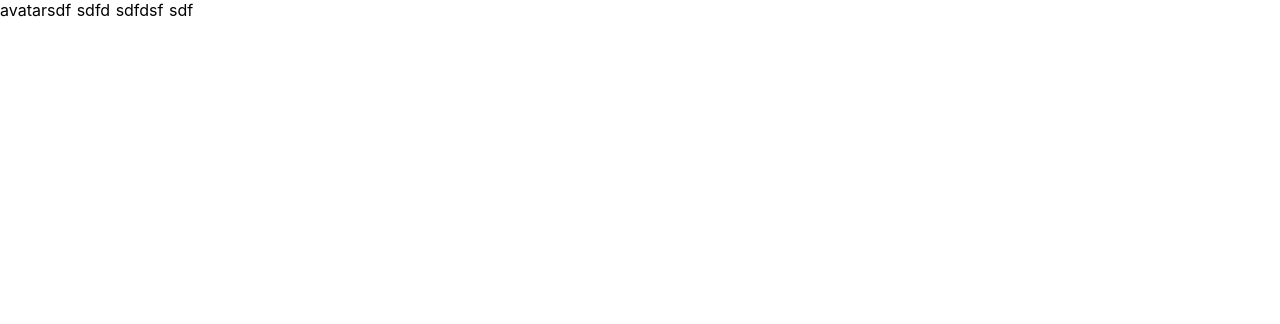
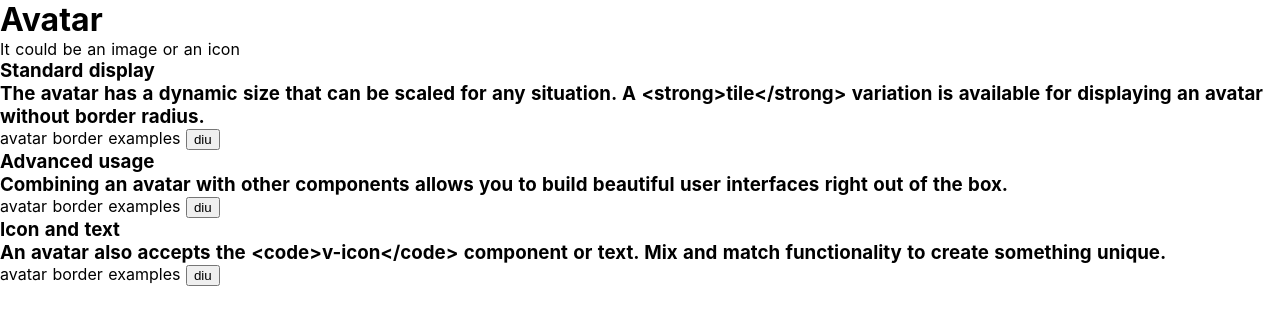
Before and after one commit to HouseBrew/yolo-doc, a Nuxt app: page /avatar in a window 1280 px wide. Shown: the top 324 px of the page. Built offline with nearby package versions, Linux system fonts and the light colour scheme.

Commit message:
page - component-view - component ex

```diff
--- /dev/null
+++ b/components/component-example.vue
@@ -0,0 +1,33 @@
+<template>
+  <div>
+    <h3>{{ex.title}}</h3>
+    <h3>{{ex.desc}}</h3>
+    <component :is="component"></component>
+  </div>
+</template>
+
+<script>
+  export default {
+    name: 'component-example',
+    props: {
+      ex: {
+        type: Object
+      },
+    },
+    data () {
+      return {
+        component: null
+      }
+    },
+    mounted () {
+      import(
+        /* webpackChunkName: "examples" */
+        /* webpackMode: "lazy-once" */
+        `../examples/${this.ex.file}.vue`
+        ).then(comp => {
+          console.log(comp)
+        this.component = comp.default
+      })
+    }
+  }
+</script>
--- /dev/null
+++ b/components/component-view.vue
@@ -0,0 +1,23 @@
+<template>
+  <div>
+    <h1>{{doc.title}}</h1>
+    <p v-html="doc.desc"></p>
+    <component-ex
+      v-if="doc.examples"
+      v-for="ex in doc.examples"
+      :ex="ex">
+    </component-ex>
+  </div>
+</template>
+
+<script>
+  export default {
+    name: 'component-view',
+    props: {
+      doc: {
+        type: Object,
+        required: true
+      }
+    }
+  }
+</script>
--- /dev/null
+++ b/examples/avatar/border.vue
@@ -0,0 +1,6 @@
+<template>
+  <div>
+    avatar border examples
+    <button>diu</button>
+  </div>
+</template>
--- a/nuxt.config.js
+++ b/nuxt.config.js
@@ -33,5 +33,7 @@ module.exports = {
         })
       }
     }
-  }
+  },
+
+  plugins: ['~/plugins/doc-component']
 }
--- a/pages/avatar.vue
+++ b/pages/avatar.vue
@@ -1,11 +1,47 @@
 <template>
   <div>
-    avatarsdf sdfd sdfdsf sdf
+    <component-view :doc="doc"></component-view>
   </div>
 </template>
 
 <script>
   export default {
-    name: 'avatar-view'
+    name: 'avatar-view',
+    data () {
+      return {
+        doc: {
+          title: 'Avatar',
+          desc: '<p>It could be an image or an icon</p>',
+          examples: [
+            { title: 'Standard display', file: 'avatar/border', desc: `The avatar has a dynamic size that can be scaled for any situation. A <strong>tile</strong> variation is available for displaying an avatar without border radius.` },
+            { title: 'Advanced usage', file: 'avatar/border', desc: `Combining an avatar with other components allows you to build beautiful user interfaces right out of the box.` },
+            { title: 'Icon and text', file: 'avatar/border', desc: 'An avatar also accepts the <code>v-icon</code> component or text. Mix and match functionality to create something unique.'}
+          ],
+          props: {
+            'v-avatar': {
+              params: [
+                [
+                  'size',
+                  'String',
+                  '48px',
+                  'Controls the height and width of a child <code>img</code> or <code>v-icon</code>'
+                ],
+                [
+                  'tile',
+                  'Boolean',
+                  'False',
+                  'Removes the border radius from the avatar'
+                ]
+              ]
+            }
+          },
+          slots: {
+            'v-avatar': {
+              shared: ['default']
+            }
+          }
+        }
+      }
+    }
   }
 </script>
--- /dev/null
+++ b/plugins/doc-component.js
@@ -0,0 +1,5 @@
+import Vue from 'vue'
+import ComponentView from '~/components/component-view'
+import ComponentEx from '~/components/component-example'
+Vue.component('component-view', ComponentView)
+Vue.component('component-ex', ComponentEx)
```
